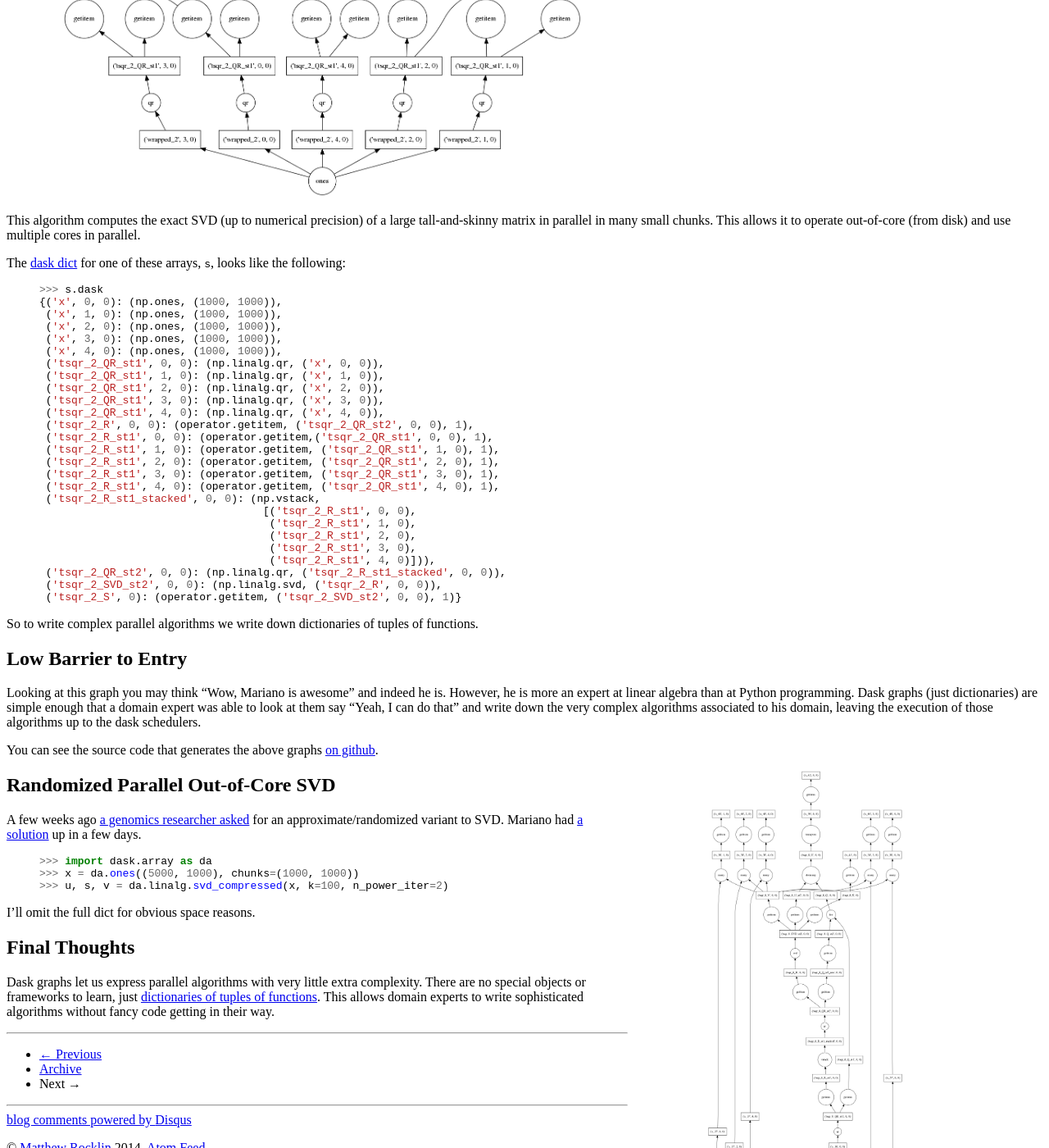
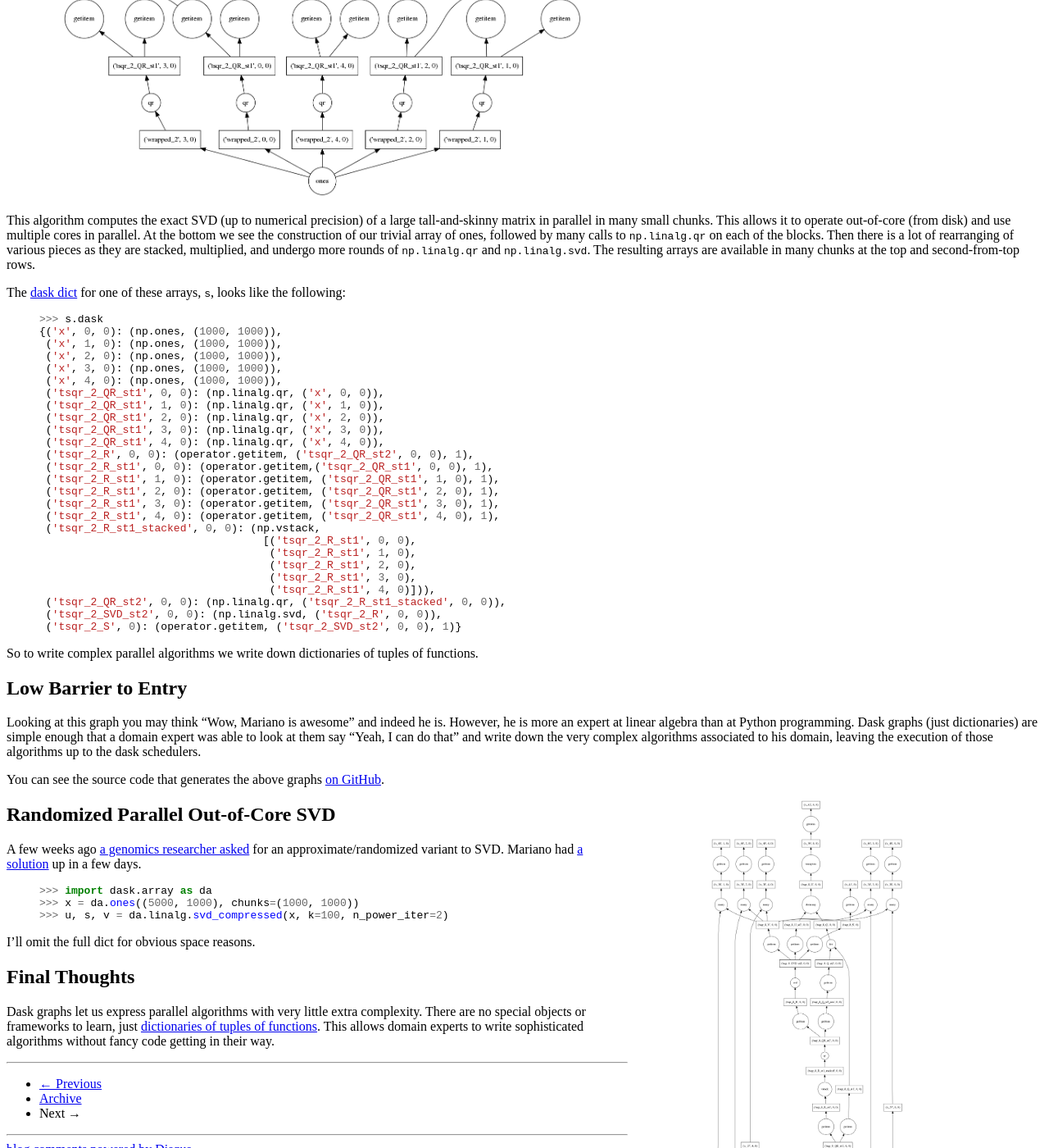
Before and after one commit to besyskymnbk/blog, a Jekyll site: the page built from _posts/work/2015-06-26-Complex-Graphs.md, in a window 1280 px wide and 1400 px high, scrolled down 1866 px. Shown: the whole window at 82% size. Built offline with Jekyll 4.4.1, drawn with Linux system fonts in a browser that asks for light colours; comment, search, counter and statistics services are not loaded; some of the changed text lies outside the part shown.

Commit message:
edits following from suggestions

```diff
--- a/_posts/work/2015-06-26-Complex-Graphs.md
+++ b/_posts/work/2015-06-26-Complex-Graphs.md
@@ -31,11 +31,12 @@ Most parallel workloads today are fairly trivial:
 
 Graphs for these computations look like the following:
 
+<a href="{{ BASE_PATH }}/images/dask-bag-embarassing.png">
 <img src="{{ BASE_PATH }}/images/dask-bag-embarassing.png"
      width="70%"
-     alt="Embarrassingly parallel dask graph">
+     alt="Embarrassingly parallel dask graph"></a>
 
-This is great; these are simple problems to solve and make to efficient.
+This is great; these are simple problems to solve efficiently in parallel.
 Generally these simple computations occur at the *beginning* of our analyses.
 
 Sophisticated Algorithms can be Complex
@@ -57,7 +58,9 @@ Example: Parallel, Stable, Out-of-Core SVD
 
 I'd like to show off work by [Mariano Tepper](http://www.marianotepper.com.ar/),
 who is responsible for ``dask.array.linalg``.  In particular he has a couple of
-wonderful algorithms for SVD (also called PCA in some application circles).
+wonderful algorithms for the
+[Singular Value Decomposition (SVD)](https://en.wikipedia.org/wiki/Singular_value_decomposition)
+(also strongly related to [Principal Components Analysis (PCA)](https://en.wikipedia.org/wiki/Principal_component_analysis).)
 Really I just want to show off this pretty graph.
 
 {% highlight Python %}
@@ -66,13 +69,19 @@ Really I just want to show off this pretty graph.
 >>> u, s, v = da.linalg.svd(x)
 {% endhighlight %}
 
+<a href="{{ BASE_PATH }}/images/dask-svd.png">
 <img src="{{ BASE_PATH }}/images/dask-svd.png"
      width="60%"
-     alt="Parallel SVD dask graph">
+     alt="Parallel SVD dask graph"></a>
 
 This algorithm computes the exact SVD (up to numerical precision) of a large
 tall-and-skinny matrix in parallel in many small chunks.  This allows it to
-operate out-of-core (from disk) and use multiple cores in parallel.
+operate out-of-core (from disk) and use multiple cores in parallel.  At the
+bottom we see the construction of our trivial array of ones, followed by many
+calls to `np.linalg.qr` on each of the blocks.  Then there is a lot of
+rearranging of various pieces as they are stacked, multiplied, and undergo more
+rounds of `np.linalg.qr` and `np.linalg.svd`.  The resulting arrays are
+available in many chunks at the top and second-from-top rows.
 
 The [dask dict](http://dask.pydata.org/en/latest/spec.html) for one of these
 arrays, `s`, looks like the following:
@@ -121,12 +130,13 @@ algorithms associated to his domain, leaving the execution of those algorithms
 up to the dask schedulers.
 
 You can see the source code that generates the above graphs
-[on github](https://github.com/ContinuumIO/dask/blob/master/dask/array/linalg.py).
+[on GitHub](https://github.com/ContinuumIO/dask/blob/master/dask/array/linalg.py).
 
+<a href="{{ BASE_PATH }}/images/dask-svd-random.png">
 <img src="{{ BASE_PATH }}/images/dask-svd-random.png"
      align="right"
      alt="Approximate SVD dask graph"
-     width="40%">
+     width="40%"></a>
 
 Randomized Parallel Out-of-Core SVD
 -----------------------------------
```
